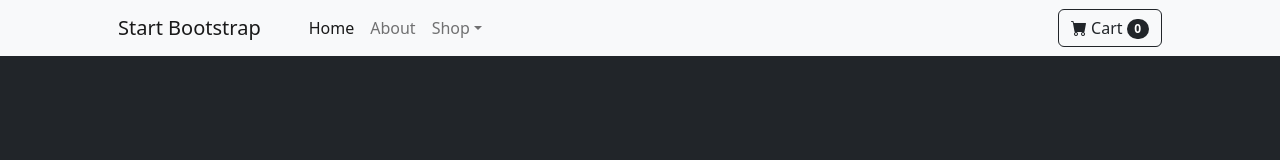
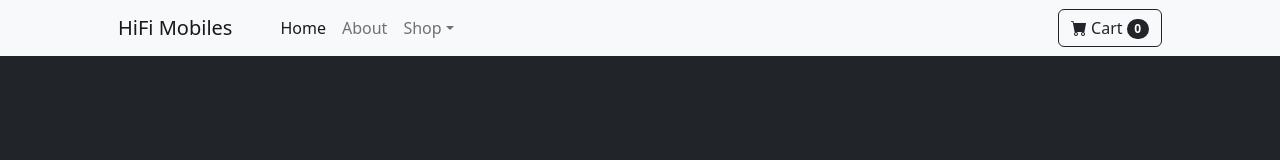
Before and after one commit to karthikeyan27guvi/React-Shopping-cart, a React (Vite) app: page / in a window 1280 px wide. Shown: the top 160 px of the page. Built offline with nearby package versions, Linux system fonts and the light colour scheme; the HTML template or start-up script is replaced by a standard one.

Commit message:
save changes

```diff
--- a/src/components/Topbar.jsx
+++ b/src/components/Topbar.jsx
@@ -4,7 +4,7 @@ function TopBar({cart}) {
   return <>
     <nav className="navbar navbar-expand-lg navbar-light bg-light">
             <div className="container px-4 px-lg-5">
-                <a className="navbar-brand" href="#!">Start Bootstrap</a>
+                <a className="navbar-brand" href="#!">HiFi Mobiles</a>
                 <button className="navbar-toggler" type="button" data-bs-toggle="collapse" data-bs-target="#navbarSupportedContent" aria-controls="navbarSupportedContent" aria-expanded="false" aria-label="Toggle navigation"><span className="navbar-toggler-icon"></span></button>
                 <div className="collapse navbar-collapse" id="navbarSupportedContent">
                     <ul className="navbar-nav me-auto mb-2 mb-lg-0 ms-lg-4">
```
